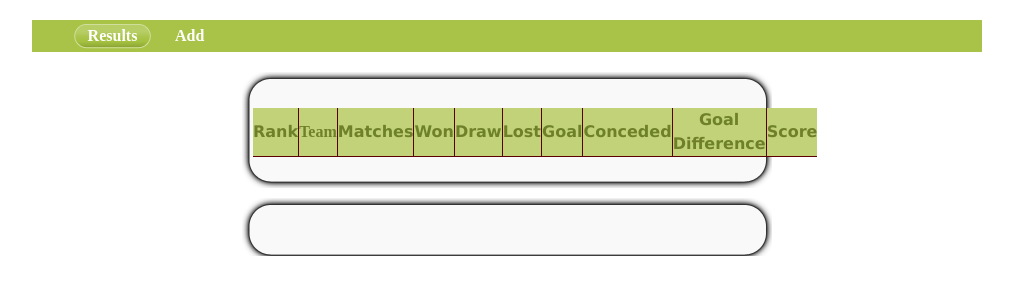
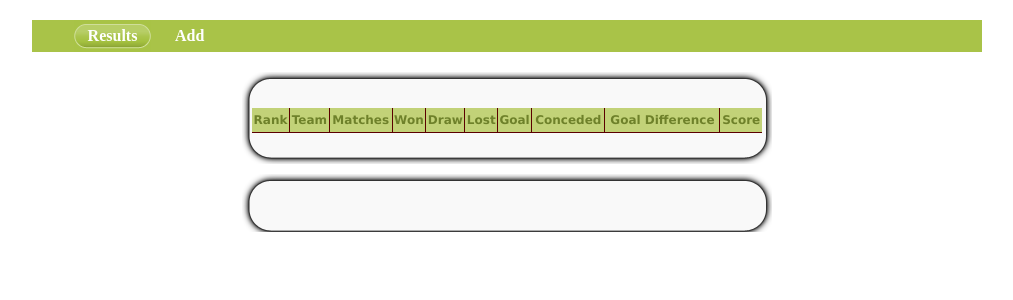
Before and after one commit to VampireTeeth/SoccerRanking, a Django app: template templates/index.html in a window 1280 px wide. Shown: the top 300 px of the page, without its empty margins (133-1146 px from the left). Run offline with Django 3.2, Linux system fonts and the light colour scheme; the template is opened without the code that fills it, so the values that code supplies are empty; parts of the project's set-up code (start-up, migrations or seed data) failed here and were passed over.

Commit message:
Windows compatible tweaking

```diff
--- a/ranking/urls.py
+++ b/ranking/urls.py
@@ -3,7 +3,7 @@ Created on Oct 1, 2012
 
 @author: steven
 '''
-from django.conf.urls import url, patterns
+from django.conf.urls.defaults import url, patterns
 
 urlpatterns = patterns('ranking.views',
                        url(r'^$', 'index'),
--- a/static/style.css
+++ b/static/style.css
@@ -59,8 +59,8 @@ body{
     background-image: url("/static/images/right_slider_bg.gif");
 }
 .team_score_body table.score_list{
-    width: 510px;
-    margin-left: 11px;
+	width: 510px;
+	margin: 0 auto;
 }
 .team_score_body table.score_list td{
     line-height: 24px;
@@ -70,11 +70,12 @@ body{
     border-bottom: 1px solid #5b0000;
     height: 24px;
     background-color: #d3de9c;
+	font-size: 12px;
 }
 .team_score_body table.score_list tr.head td{
-
     background-color: #c2d278;
     color:#6E812A;
+    font-weight: bold;
 }
 .team_score_body table.score_list tr.line1 td{
 
@@ -82,12 +83,10 @@ body{
 }
 .team_score_body table.score_list td.score{
     font-family: "verdana";
-    width: 50px;
-    font-weight: bold;
+    font-weight: normal;
 }
 .team_score_body table.score_list td.team{
-    width: 100px;
-    font-weight: bold;
+    font-weight: normal;
 
 }
 .team_score_bottom{
--- a/templates/base.html
+++ b/templates/base.html
@@ -10,9 +10,9 @@
 		<div id="logo-panel">
 		</div>
 		<div id="nav-panel">
-			<a class="cur" href="{%url 'ranking.views.index'%}">Results</a>
+			<a class="cur" href="{%url ranking.views.index %}">Results</a>
 			{%if user%}
-			<a href="{%url 'ranking.views.add'%}">Add</a>
+			<a href="{%url ranking.views.add %}">Add</a>
 			{%endif%}
 		</div>
 		<div id="content-panel">
--- a/templates/index.html
+++ b/templates/index.html
@@ -10,7 +10,7 @@
 	    <tr class="head">
 	        <td class="score" >
 	            Rank</td>
-	        <td class="team" >
+	        <td class="score" >
 	            Team</td>
 	        <td class="score" >
 	            Matches</td>
@@ -74,7 +74,7 @@
                <td class="team">Round {{match.round}}</td>
                <td class="team" style="border-right:0;">
                {%if not match.finished%}
-               <a href="{%url 'ranking.views.update' match.id%}">Update</a>
+               <a href="{%url ranking.views.update match.id%}">Update</a>
                {%endif%}
                {%if match.finished%}
                Finished
```
Also changed, not shown: soccer/settings.py (+13 -8 lines), 4 other files.
